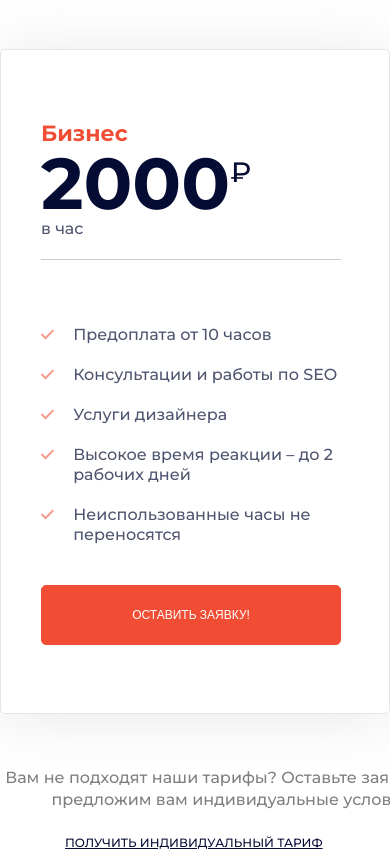
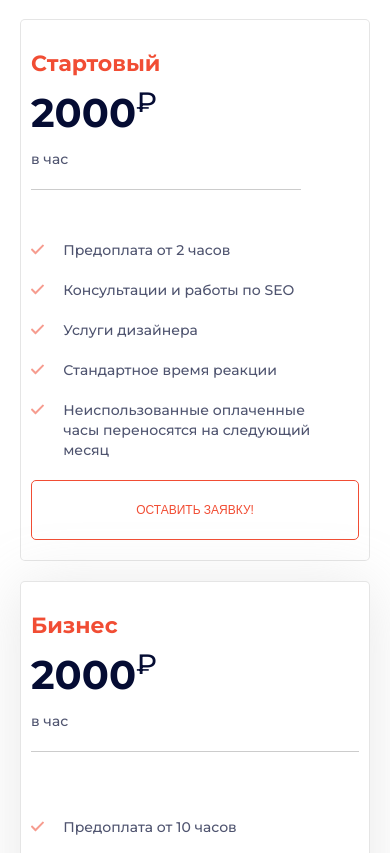
Before and after one commit to ArtemMazyev210/web-project, a website: page index.html in a window 390 px wide. Shown: the part 5580-6433 px from the top of the page. Drawn offline with nearby package versions, Linux system fonts and the light colour scheme.

Commit message:
plans
plans (тарифы) с анимацией и меняющей цвет кнопкой для мобильной версии

```diff
--- a/css/style.css
+++ b/css/style.css
@@ -1847,4 +1847,105 @@ footer .footer__text {
     width: 400px;
   }
 
-}
+  /* тарифы  */
+
+  .plans {
+    height: 1000px;
+    margin: 0;
+  }
+
+  .plans__price-card h3 {
+    font-size: 40px;
+  }
+
+  .plans .scaled {
+    transform: scale(1);
+    box-shadow: none;
+  }
+
+  .plans .business-scale .plans__btn {
+    width: 100%;
+    height: 60px;
+    margin-top: 0;
+    background-color: white;
+    color: #F14D34;
+  }
+
+ .plans .business-scale {
+    transform: scale(1);
+    box-shadow: none;
+  }
+
+  .plans__card-business {
+    z-index: 1;
+  }
+
+  .plans__card-business .plans__wrapper {
+    width: 300px;
+    margin: 0px auto;
+    margin-left: 0;
+  }
+
+  .plans .scaled .plans__btn {
+    width: 100%;
+    background-color: #F14D34;
+  }
+
+  .plans__body .plans__title {
+    font-size: 25px;
+    margin-bottom: 20px;
+  }
+
+  .plans__body>p {
+    width: 100%;
+    font-size: 16px;
+    line-height: 22px;
+  }
+
+  .plans__cards {
+    margin: 0 20px;
+    flex-direction: column;
+  }
+
+  .plans__cards .plans__card {
+    padding: 30px 10px 20px;
+    margin: 10px 0px;
+    width: 100%;
+    height: auto;
+  }
+
+  .plans__footer-text {
+    text-align: center;
+    width: 100%;
+    margin: 20px auto;
+  }
+
+  .plans__card-starting {
+    left: 0px;
+  }
+
+  .plans__card-vip {
+    right: 0px;
+  }
+
+  .plans__card-line {
+    width: 100%;
+  }
+
+  .plans__card .plans__wrapper {
+    width: 100%;
+  }
+
+  .plans__card p {
+    font-size: 14px;
+  }
+
+  .plans__btn {
+    margin: 0px auto;
+    background-color: inherit;
+    color: #f14d34;
+    width: 100%;
+  }
+
+
+}
```
